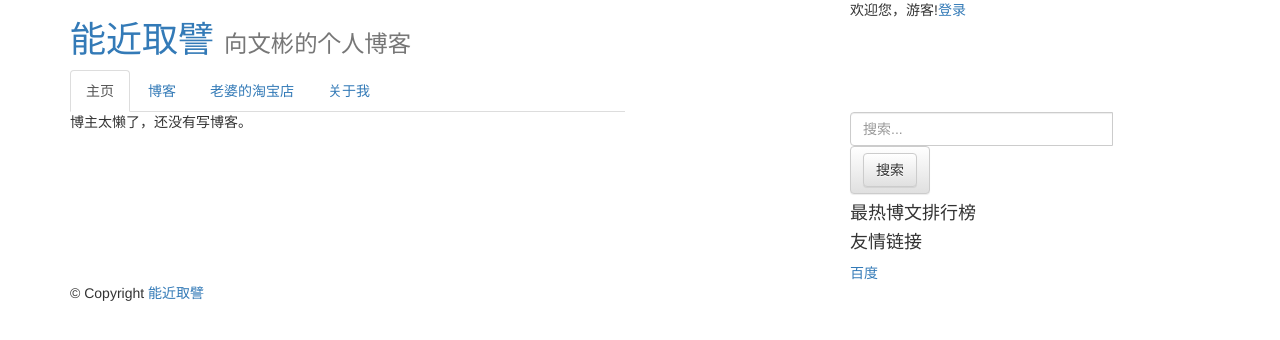
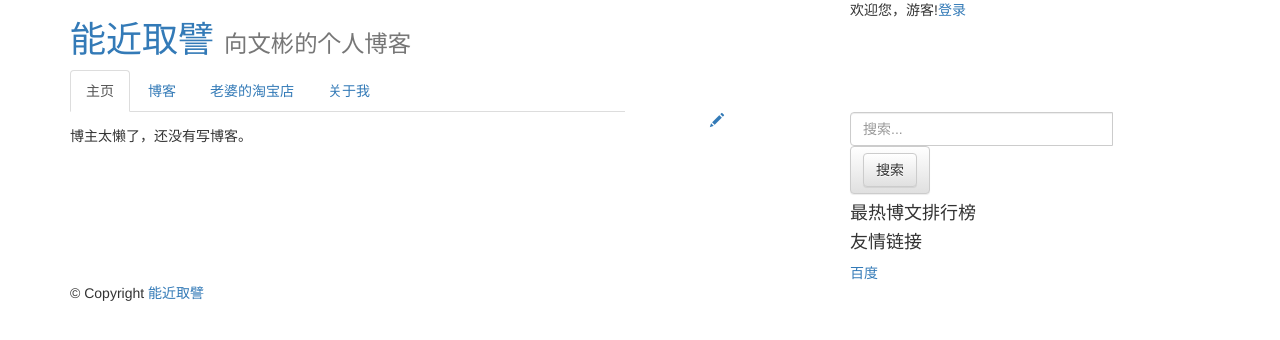
Before and after one commit to tmyyss/Blog, a Django app: page /blogs/list/ in a window 1280 px wide. Shown: the top 340 px of the page. Run offline with Django 3.2, Linux system fonts and the light colour scheme; data that the repository does not hold is empty; some libraries are stand-ins or nearby versions.

Commit message:
使用bootstrap进行页面美化

```diff
--- a/blog/templates/blog/blog_list.html
+++ b/blog/templates/blog/blog_list.html
@@ -1,6 +1,8 @@
 {% extends 'blog/base.html' %}
 {% block content %}
-
+<div class='col-md-2 col-md-offset-10'>
+	<a href={% url 'blogs:edit' %}><span class="glyphicon glyphicon-pencil" aria-hidden="true"></span></a>
+</div>
 {% if blogs %}
 <ul>
 {% for blog in blogs %}
```
